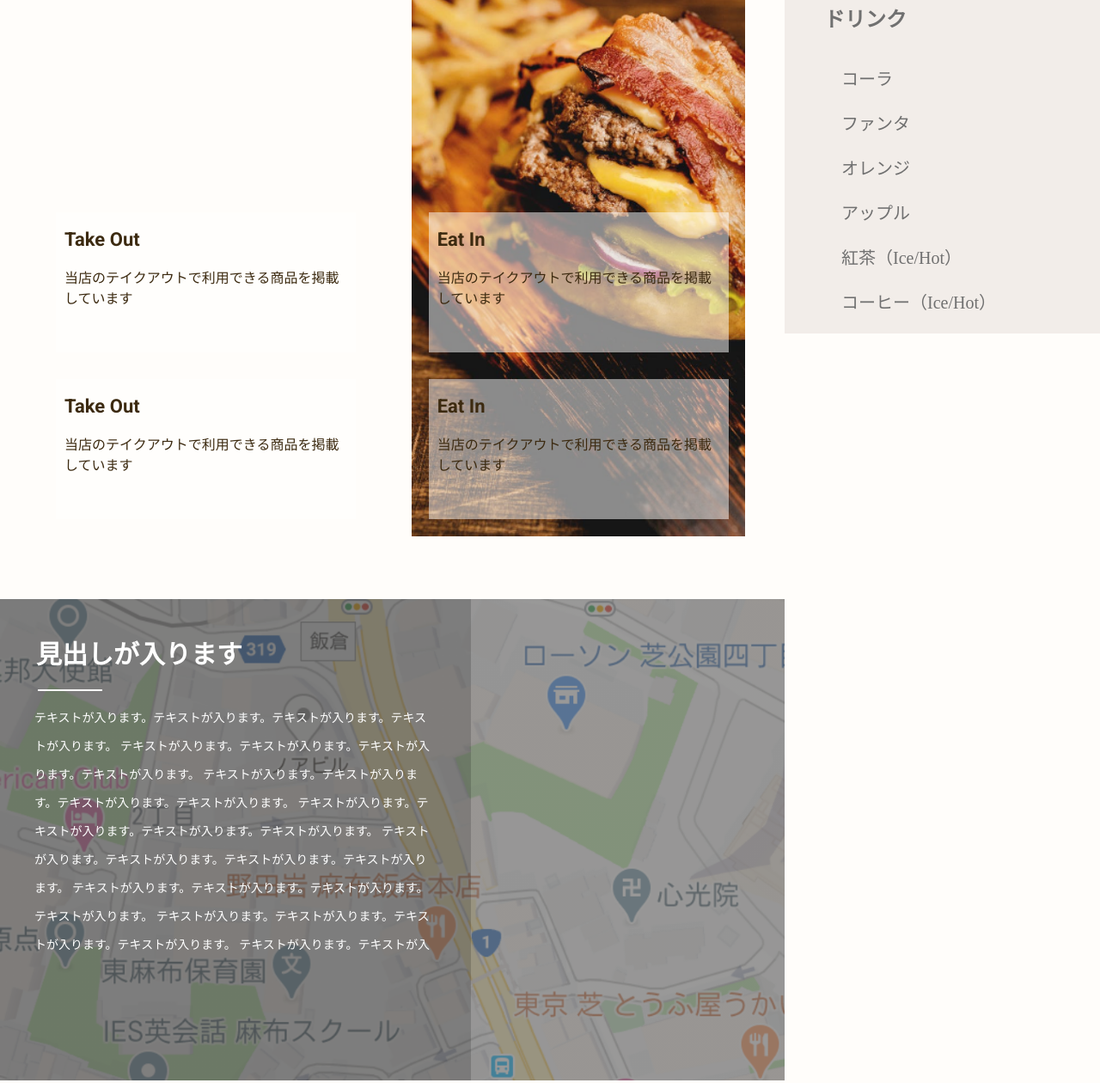
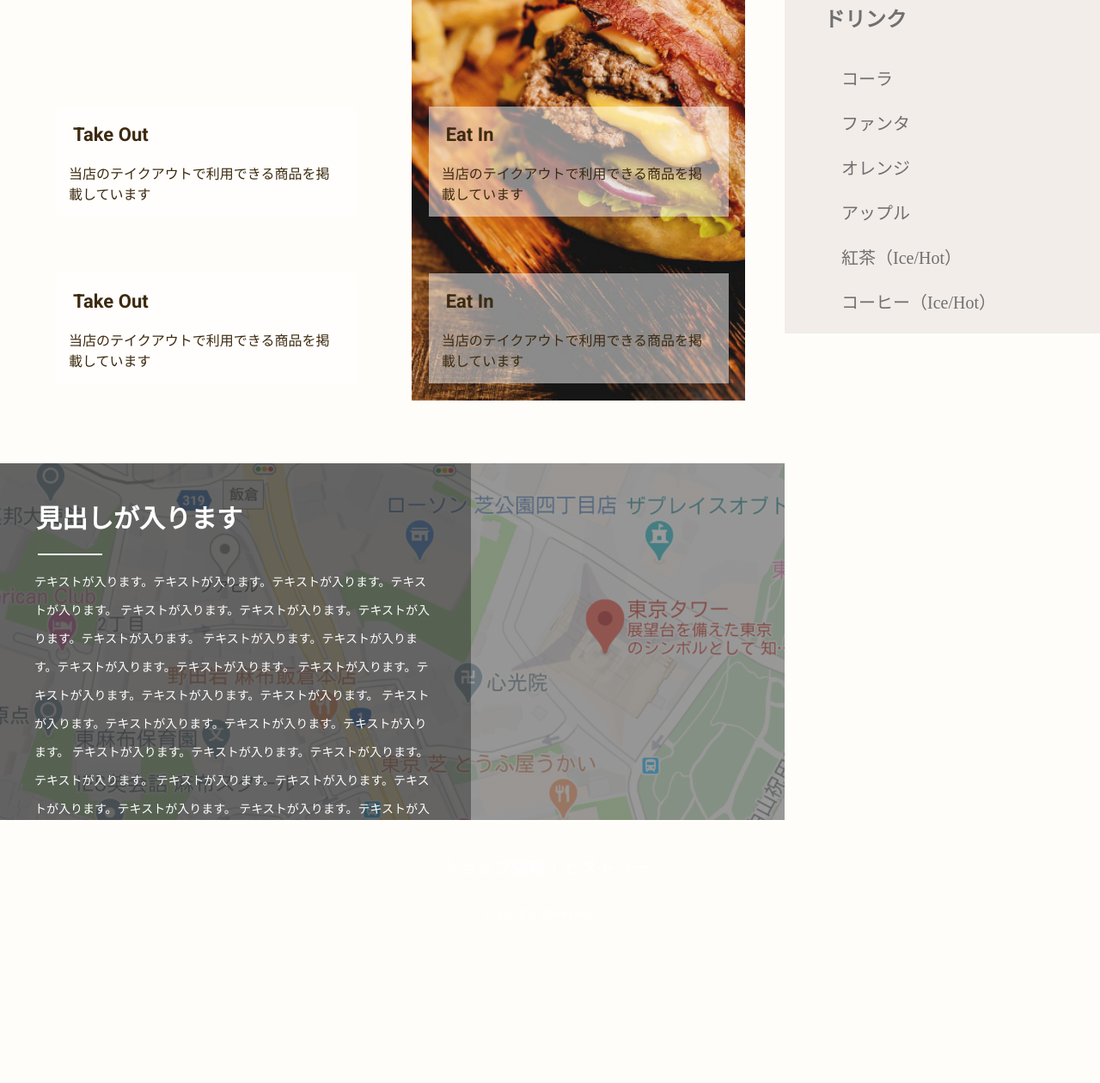
Before and after one commit to Megumi912/Hamburger-site, a plain HTML site: page index.html in a window 1280 px wide. Shown: the part 970-2230 px from the top of the page at 86% size. After the commit the page ends 2074 px from the top, so only its background shows below. Drawn offline with nearby package versions, Linux system fonts and the light colour scheme; some packages are replaced by stand-ins of ours.

Commit message:
微調整

```diff
--- a/scss/object/component/_access.scss
+++ b/scss/object/component/_access.scss
@@ -31,9 +31,9 @@ $pc: 1200px;
     }
     @include pc {
         width: calc(100% - 367px);
-        height: 70vh;
+        // height: 70vh;
         margin-right: 367px;
-        background-image: linear-gradient(90deg, rgba(0,0,0,0.5) 60%,
+        background-image: linear-gradient(90deg, rgba(0,0,0,0.6) 60%,
     rgba(0,0,0,0.4) 40%), url(/img/G-map.png);
     }
     h2{
@@ -55,7 +55,7 @@ $pc: 1200px;
     }
     p {
         position: absolute;
-        padding: 122px 40px 0 40px;
+        padding: 122px 40px 40px 40px;
         width: 100%;
         height: 691px;
         font-size: 14px;
--- a/scss/object/project/_front-page.scss
+++ b/scss/object/project/_front-page.scss
@@ -37,7 +37,7 @@ $pc: 1200px;
         background-image: url(/img/takeout_back.png);
         @include tb {
             width: 100%;
-            height: 100vh;
+            // height: 100vh;
         }
         h2{
             position: absolute;
@@ -59,19 +59,19 @@ $pc: 1200px;
         .p-takeout{
             position: absolute;
             width: 90%;
-            height: 163px;
+            // height: 163px;
             margin: 0 5%;
             background-color: rgba($color: #fff, $alpha: 0.5);
             dt{
                 font-size: 22px;
                 color: #3C2A10;
-                margin: 19px 216px 19px 10px;
+                padding: 20px;
             }
             dd{
                 font-size: 16px;
                 font-weight: normal;
                 color: #3C2A10;
-                margin: 0 14px 23px 10px;
+                padding: 0 15px 15px 15px;
             }
             &_first {
                 bottom: 214px;
@@ -94,7 +94,7 @@ $pc: 1200px;
         background-image: url(/img/eatin-bg.png);
         @include tb {
             width: 100%;
-            height: 100vh;
+            // height: 100vh;
             margin-left: 0;
         }
         h2{
@@ -117,19 +117,19 @@ $pc: 1200px;
         .p-eatin {
             position: absolute;
             width: 90%;
-            height: 163px;
+            // height: 163px;
             margin: 0 5%;
             background-color: rgba($color: #fff, $alpha: 0.5);
             dt{
                 font-size: 22px;
                 color: #3C2A10;
-                margin: 19px 216px 19px 10px;
+                padding: 20px;
             }
             dd{
                 font-size: 16px;
                 font-weight: normal;
                 color: #3C2A10;
-                margin: 0 14px 23px 10px;
+                padding: 0 15px 15px 15px;
             }
             &_first {
                 bottom: 214px;
```
Also changed, not shown: css/style.css, css/style.min.css, scss/style.scss (line endings or trailing spaces), 2 other files.
